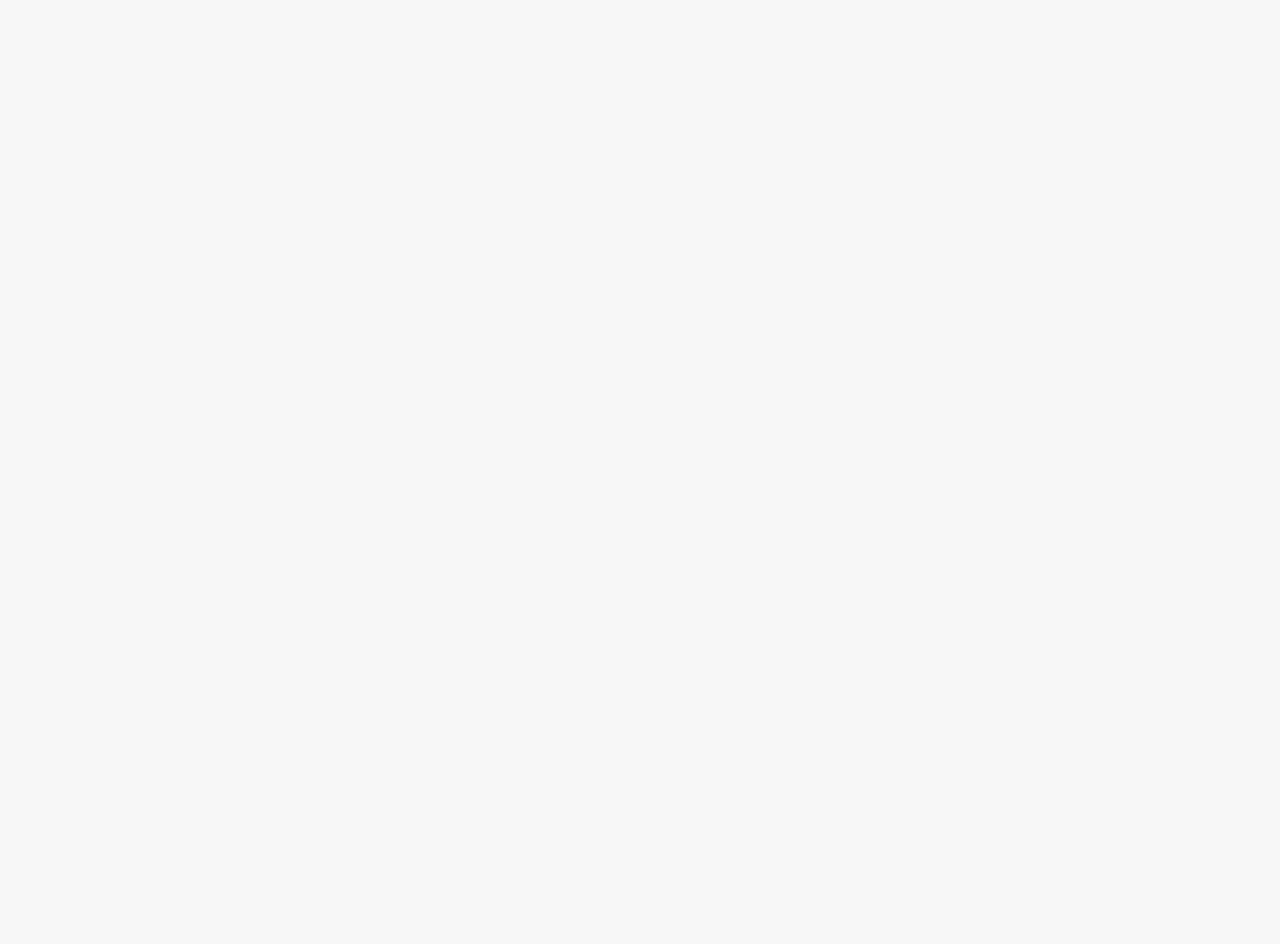
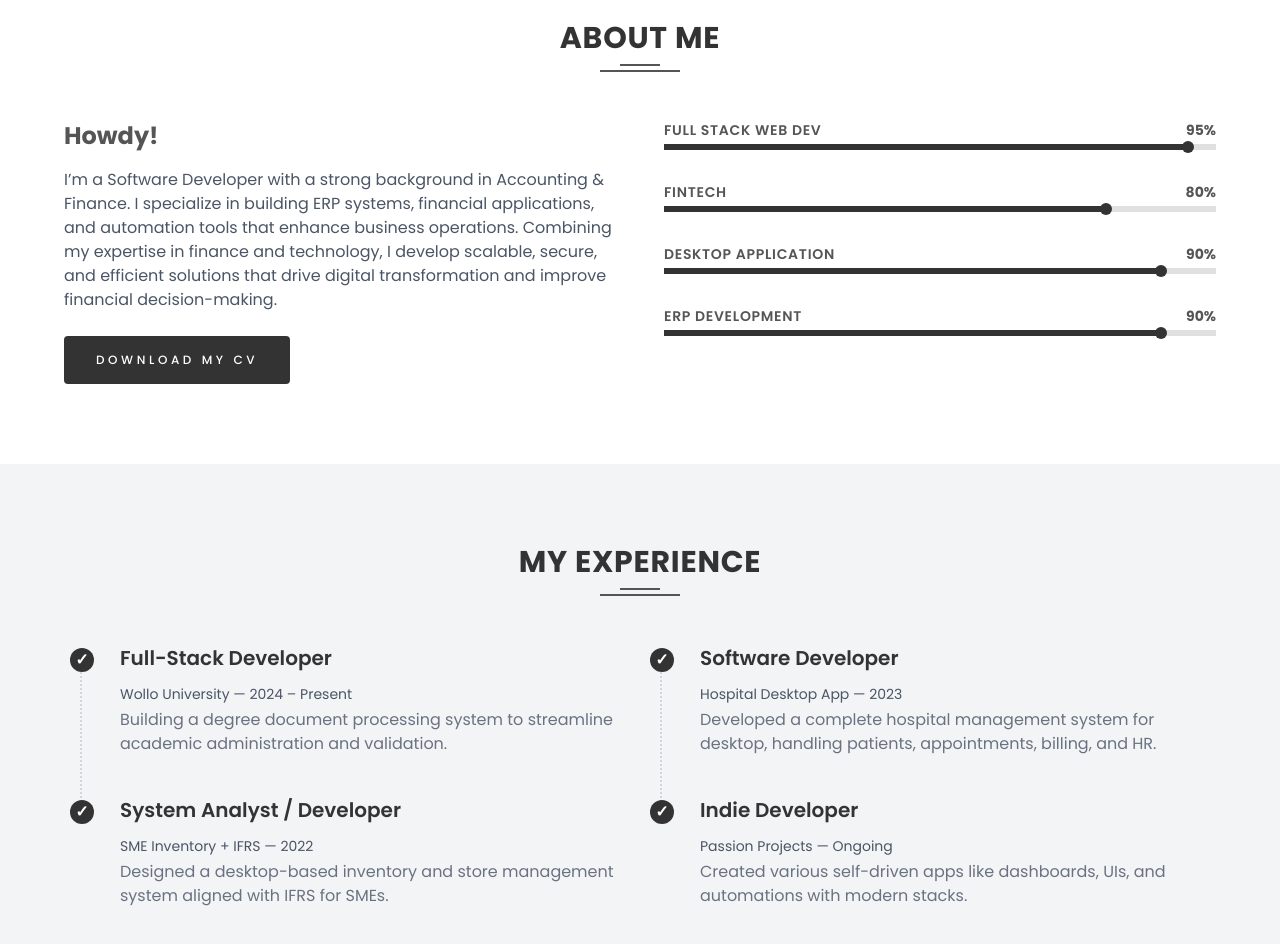
Before and after one commit to jaris02/new-portfolio, a Next.js app: page / in a window 1280 px wide. Shown: the part 820-1764 px from the top of the page. Before the commit the page ends 800 px from the top, so only its background shows below. Built offline with nearby package versions, Linux system fonts and the light colour scheme.

Commit message:
initial work of port folio nav bar and hero section

```diff
--- a/app/components/About.tsx
+++ b/app/components/About.tsx
@@ -1,9 +1,96 @@
-import React from 'react'
+'use client';
 
-const About = () => {
+import { useEffect, useState } from 'react';
+
+type Skill = {
+  name: string;
+  percentage: number;
+};
+
+const skills: Skill[] = [
+  { name: 'Full Stack Web Dev', percentage: 95 },
+  { name: 'FinTech', percentage: 80 },
+  { name: 'Desktop Application', percentage: 90 },
+  { name: 'ERP Development', percentage: 90 },
+
+
+
+];
+
+export default function About() {
+  const [animatedValues, setAnimatedValues] = useState(skills.map(() => 0));
+
+  useEffect(() => {
+    const interval = setInterval(() => {
+      setAnimatedValues(prev =>
+        prev.map((val, i) =>
+          val < skills[i].percentage ? Math.min(val + 1, skills[i].percentage) : val
+        )
+      );
+    }, 20);
+    return () => clearInterval(interval);
+  }, []);
+
   return (
-    <div>About</div>
-  )
+    <section id="about" className="bg-white py-20">
+      <div className="max-w-6xl mx-auto px-4 md:px-0 flex flex-col items-center">
+        {/* Header */}
+        <h2 className="text-3xl font-bold tracking-wide text-center text-[#333] uppercase">
+          ABOUT ME
+        </h2>
+        {/* Double underline */}
+        <div className="mt-2 mb-12 flex flex-col items-center space-y-1">
+
+          <span className="w-10 h-[2px] bg-[#555]"></span>
+           <span className="w-20 h-[2px] bg-[#555]"></span>
+        </div>
+
+        {/* Content layout */}
+        <div className="grid md:grid-cols-2 gap-12 w-full">
+          {/* Left side */}
+          <div>
+            <h3 className="text-2xl font-bold text-[#555] mb-4">Howdy!</h3>
+
+          <p className="text-gray-600">
+            I’m a Software Developer with a strong background in Accounting & Finance. I specialize in building ERP systems,
+            financial applications, and automation tools that enhance business operations. Combining my expertise in finance
+            and technology, I develop scalable, secure, and efficient solutions that drive digital transformation and improve
+            financial decision-making.
+          </p><br />
+            <button className="bg-[#333] rounded text-white text-xs tracking-[0.3em] px-8 py-4 font-medium hover:bg-black transition uppercase">
+              DOWNLOAD MY CV
+            </button>
+          </div>
+
+          {/* Right side - Progress Bars */}
+          <div className="space-y-8">
+            {skills.map((skill, idx) => (
+              <div key={skill.name} className="relative">
+                <div className="flex justify-between items-center mb-1">
+                  <span className="font-semibold text-sm uppercase tracking-wider text-[#555]">
+                    {skill.name}
+                  </span>
+                  <span className="text-sm font-bold text-[#555]">
+                    {animatedValues[idx]}%
+                  </span>
+                </div>
+                <div className="w-full h-1.5 bg-[#e0e0e0] relative">
+                  {/* Progress bar */}
+                  <div
+                    className="h-1.5 bg-[#333] transition-all duration-300"
+                    style={{ width: `${animatedValues[idx]}%` }}
+                  ></div>
+                  {/* Circular thumb */}
+                  <div
+                    className="absolute top-1/2 w-3 h-3 bg-[#333] shadow-2xl rounded-full -translate-y-1/2 transition-all duration-300"
+                    style={{ left: `calc(${animatedValues[idx]}% - 6px)` }}
+                  ></div>
+                </div>
+              </div>
+            ))}
+          </div>
+        </div>
+      </div>
+    </section>
+  );
 }
-
-export default About
--- a/app/components/Hero.tsx
+++ b/app/components/Hero.tsx
@@ -21,7 +21,7 @@ export default function Hero() {
           <p className="text-[#555] text-sm sm:text-base md:text-lg mb-6 md:mb-8 max-w-md font-light leading-relaxed mx-auto md:mx-0">
             I&rsquo;m a Software Developer with a strong background in Accounting & Finance
           </p>
-          <button className="bg-[#333] rounded-sm text-white text-xs tracking-[0.3em] px-6 sm:px-8 py-3 sm:py-4 font-medium hover:bg-gray-800 transition uppercase">
+          <button className="bg-[#333] rounded-sm text-white text-xs tracking-[0.3em] px-6 sm:px-8 py-3 sm:py-4 font-medium hover:bg-black transition uppercase">
             MY WORK
           </button>
         </div>
--- /dev/null
+++ b/app/components/Myexperiance.tsx
@@ -0,0 +1,80 @@
+'use client';
+
+import React from 'react';
+
+const experiences = [
+  {
+    company: 'Wollo University',
+    role: 'Full-Stack Developer',
+    date: '2024 – Present',
+    description:
+      'Building a degree document processing system to streamline academic administration and validation.',
+  },
+  {
+    company: 'Hospital Desktop App',
+    role: 'Software Developer',
+    date: '2023',
+    description:
+      'Developed a complete hospital management system for desktop, handling patients, appointments, billing, and HR.',
+  },
+  {
+    company: 'SME Inventory + IFRS',
+    role: 'System Analyst / Developer',
+    date: '2022',
+    description:
+      'Designed a desktop-based inventory and store management system aligned with IFRS for SMEs.',
+  },
+  {
+    company: 'Passion Projects',
+    role: 'Indie Developer',
+    date: 'Ongoing',
+    description:
+      'Created various self-driven apps like dashboards, UIs, and automations with modern stacks.',
+  },
+];
+
+const ExperienceSection: React.FC = () => {
+  return (
+    <section id="experience" className="bg-gray-100 py-20">
+      <div className="max-w-6xl mx-auto px-4">
+        <h2 className="text-3xl font-bold tracking-wide text-center text-[#333] uppercase">
+          My Experience
+        </h2>
+
+        {/* Double underline */}
+        <div className="mt-2 mb-12 flex flex-col items-center space-y-1">
+          <span className="w-10 h-[2px] bg-[#555]" />
+          <span className="w-20 h-[2px] bg-[#555]" />
+        </div>
+
+        <div className="relative grid md:grid-cols-2 gap-10">
+          {/* This is the full-height vertical dotted line */}
+
+
+          {experiences.map((exp, idx) => (
+           <div className="relative pl-10">
+  {/* Timeline Dot */}
+  <div className="absolute left-[-10px] top-1 w-6 h-6 text-white font-black bg-[#333] rounded-full flex items-center justify-center z-10">
+    ✓
+  </div>
+
+  {/* Timeline Connector (only if not the last item) */}
+  {idx < experiences.length - 2 && (
+    <div className="absolute left-0 top-6 h-[130%] w-[2px] border-l-2 border-dotted border-gray-300 z-0" />
+  )}
+
+  <h3 className="text-xl font-semibold text-[#333] mb-3">{exp.role}</h3>
+  <p className="text-gray-600 text-sm mb-1">
+    {exp.company} — {exp.date}
+  </p>
+  <p className="text-gray-500">{exp.description}</p>
+</div>
+
+          ))}
+        </div>
+      </div>
+    </section>
+  );
+};
+
+export default ExperienceSection;
--- a/app/components/placeloader.tsx
+++ b/app/components/placeloader.tsx
@@ -30,7 +30,7 @@ export default function Preloader() {
         <span className="relative">
           l
 
-          <span className="absolute top-[1px] left-1/2 -translate-x-[60%] w-[10px] h-2.5 rounded-full bg-white animate-blink" />
+          <span className="absolute top-[1px] left-1/2 -translate-x-[60%] w-3.5 h-3 rounded-full bg-white animate-blink" />
         </span>
         raj.
       </h1>
--- a/app/globals.css
+++ b/app/globals.css
@@ -9,7 +9,25 @@
 .animate-blink {
   animation: blink 1.5s infinite ease-in-out;
 }
+input[type="range"]::-webkit-slider-thumb {
+  appearance: none;
+  height: 16px;
+  width: 16px;
+  border-radius: 9999px; /* full circle */
+  background: #444; /* faded black */
+  cursor: pointer;
+  border: 2px solid #ccc;
+  margin-top: -6px; /* align vertically */
+}
 
+input[type="range"]::-moz-range-thumb {
+  height: 16px;
+  width: 16px;
+  border-radius: 9999px;
+  background: #444;
+  cursor: pointer;
+  border: 2px solid #ccc;
+}
 
 
 
--- a/app/page.tsx
+++ b/app/page.tsx
@@ -1,4 +1,6 @@
+import About from "./components/About";
 import Hero from "./components/Hero";
+import Myexperiance from "./components/Myexperiance";
 import Navbar from "./components/Navbar";
 import Preloader from "./components/placeloader";
 
@@ -8,6 +10,8 @@ export default function HomePage() {
     <Preloader />
      <Navbar />
       <Hero />
+      <About/>
+      <Myexperiance/>
     </main>
   )
 }
```
